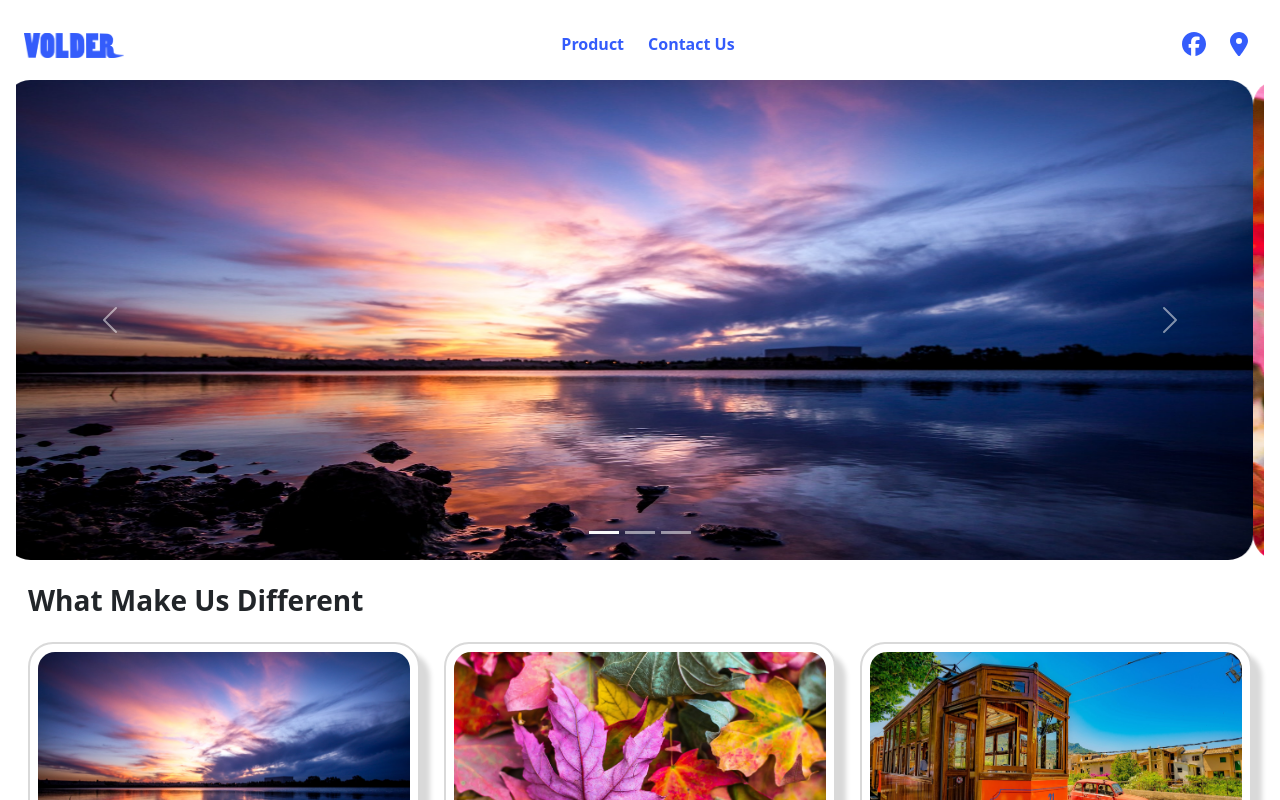
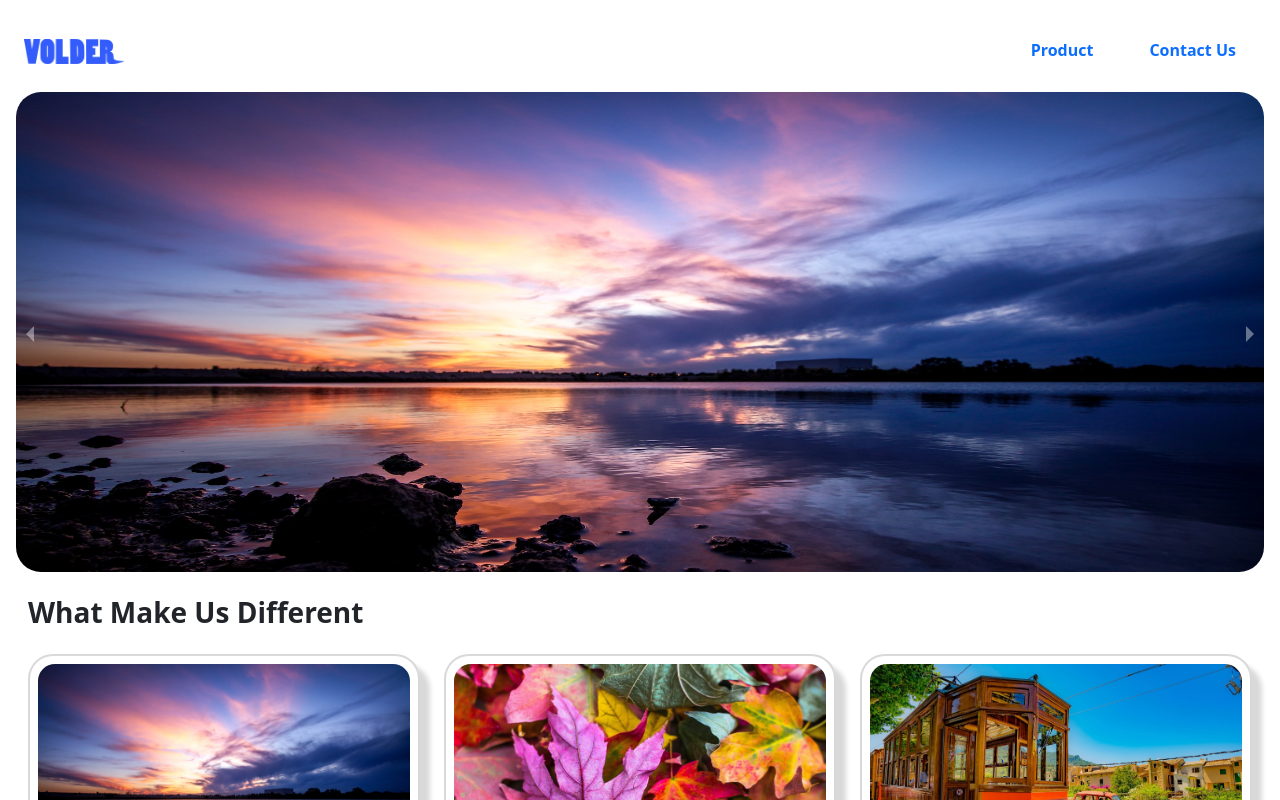
Before and after one commit to hafabdulsami/Volder, a React (Create React App) app: page / in a window 1280 px wide. Shown: the top 800 px of the page. Built offline with nearby package versions, Linux system fonts and the light colour scheme.

Commit message:
caresoul repsonsive error is correct

```diff
--- a/package.json
+++ b/package.json
@@ -20,7 +20,10 @@
     "react": "^18.2.0",
     "react-bootstrap": "^2.9.2",
     "react-dom": "^18.2.0",
+    "react-responsive-carousel": "^3.2.23",
     "react-router-dom": "^6.21.2",
+    "react-slick": "^0.30.2",
+    "slick-carousel": "^1.8.1",
     "swiper": "^8.4.7",
     "web-vitals": "^2.1.4",
     "webpack-dev-server": "^4.15.1"
--- a/src/components/common/carousels/Carousels.js
+++ b/src/components/common/carousels/Carousels.js
@@ -1,84 +1,38 @@
 import React from "react";
-import Carousel from "react-bootstrap/Carousel";
+//import Carousel from "react-bootstrap/Carousel";
 import img1 from "../../../assets/img1.jpg";
 import img2 from "../../../assets/img2.jpg";
 import img3 from "../../../assets/img3.jpg";
+import { Carousel } from "react-responsive-carousel";
 //import Carouselsitem from "./Carouselsitem";
-
+import mm from "./mm.jpeg";
+import "react-responsive-carousel/lib/styles/carousel.min.css";
 const Carousels = () => {
-  var imgList = [img1, img2, img3];
+  var imgList = [mm, img1, img3, img2];
   return (
-    <div
-      className="mt-2 carousels"
-      style={{ width: "100%", height: "30rem" }}
-    >
+    <div className="mt-2" style={{ width: "100%" }}>
       <Carousel
-        className=""
-        style={{
-          width: "100%"
-        }}
+        showArrows={true}
+        showStatus={false}
+        interval={3000}
+        dynamicHeight={true}
+        autoPlay={true}
+        showThumbs={false}
+        infiniteLoop={true}
+        showIndicators={false}
       >
-        {/*<Carouselsitem
-          imgList={list}
-          imgClassName={"w-100 h-40"}
-          imgStyle={{
-            borderRadius: "25px",
-            height: "30rem"
-          }}
-          interval={1000}
-          img3={img3}
-        />*/}
         {imgList.map((img, key) => (
-          <Carousel.Item key={key} interval={1000}>
+          <div key={key}>
             <img
-              className={"w-100 h-40 carousels"}
               src={img}
               style={{
                 borderRadius: "25px",
-                height: "30rem"
+                maxHeight: "30rem"
               }}
               alt={`Image ${key + 1}`}
             />
-          </Carousel.Item>
+          </div>
         ))}
-        {/*<Carousel.Item
-          interval={1000}
-          style={{
-            height: "40%",
-            width: "100%",
-            borderRadius: "25%"
-          }}
-        >
-          <img
-            className="w-100 h-100"
-            src={img2}
-            style={{ borderRadius: "25px" }}
-            alt="Image One"
-          />
-          <Carousel.Caption>
-            <h3>Label for first slide</h3>
-            <p>Sample Text for Image One</p>
-          </Carousel.Caption>
-        </Carousel.Item>
-        <Carousel.Item
-          interval={1000}
-          style={{
-            height: "40%",
-            width: "100%",
-            borderRadius: "25%"
-          }}
-        >
-          <img
-            className="d-block h-100 w-100"
-            src={img3}
-            style={{ borderRadius: "25px" }}
-            alt="Image three"
-          />
-          <Carousel.Caption>
-            <h3>Label for second slide</h3>
-            <p>Sample Text for Image Two</p>
-          </Carousel.Caption>
-        </Carousel.Item>*/}
       </Carousel>
     </div>
   );
--- a/src/components/navbar/Navbar.js
+++ b/src/components/navbar/Navbar.js
@@ -31,17 +31,15 @@ function navBar() {
         </Navbar.Brand>
         <Navbar.Toggle aria-controls="basic-navbar-nav" />
         <Navcollapse
-          navBarClass="justify-content-center"
-          navBarStyle={{ width: "60%" }}
-          navClass="gap-2 w-80"
+          navBarClass="justify-content-end"
+          navClass="gap-3"
+          buttonstyle={{
+            fontWeight: "bold",
+            border: "none",
+            borderRadius: "25px"
+          }}
           navStyle={{ fontWeight: "bolder" }}
           items={navBarRoutes[0].childer}
-        />
-        <Navcollapse
-          navBarClass={`justify-content-end ${isNavCollapsed ? "flex-row justify-content-end" : ""}`}
-          navBarStyle={{ width: "20%" }}
-          navClass={`test ${isNavCollapsed ? "gap-2" : ""}`}
-          items={navBarRoutes[1].childer}
         />
       </Container>
     </Navbar>
--- a/src/components/navbar/Navcollapse.js
+++ b/src/components/navbar/Navcollapse.js
@@ -8,7 +8,8 @@ const Navcollapse = ({
   navBarStyle,
   navClass,
   navStyle,
-  items
+  items,
+  buttonstyle
 }) => {
   const usenavigate = useNavigate();
   return (
@@ -29,7 +30,12 @@ const Navcollapse = ({
                 }
               }}
             >
-              {item.label}
+              <button
+                className="btn btn-outline-primary"
+                style={buttonstyle}
+              >
+                {item.label}
+              </button>
             </Nav.Link>
           );
         })}
@@ -43,7 +49,8 @@ Navcollapse.propTypes = {
   navBarClass: PropTypes.string,
   navBarStyle: PropTypes.object,
   navClass: PropTypes.string,
-  navStyle: PropTypes.object
+  navStyle: PropTypes.object,
+  buttonstyle: PropTypes.object
 };
 
 export default Navcollapse;
--- a/src/index.css
+++ b/src/index.css
@@ -37,6 +37,7 @@
   width: 100%;
 }
 
+
 .sample-slider .swiper-wrapper {
   transition-timing-function: linear;
 }
```
Also changed, not shown: src/components/common/carousels/mm.jpeg (added), 1 other file (tests, documents, lock files or other folders).
